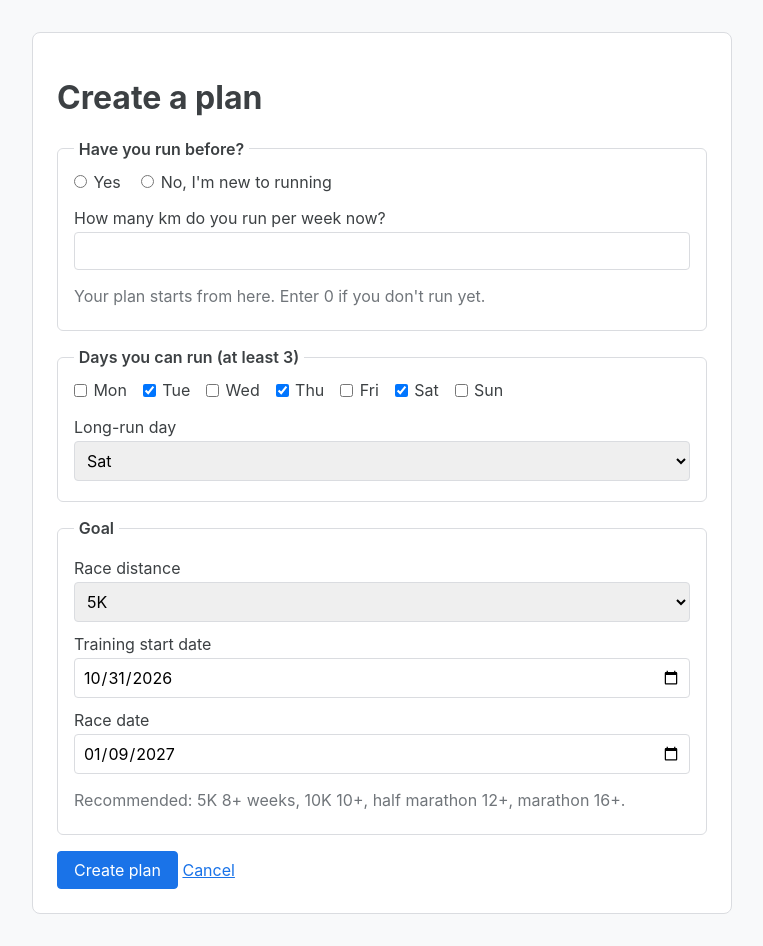
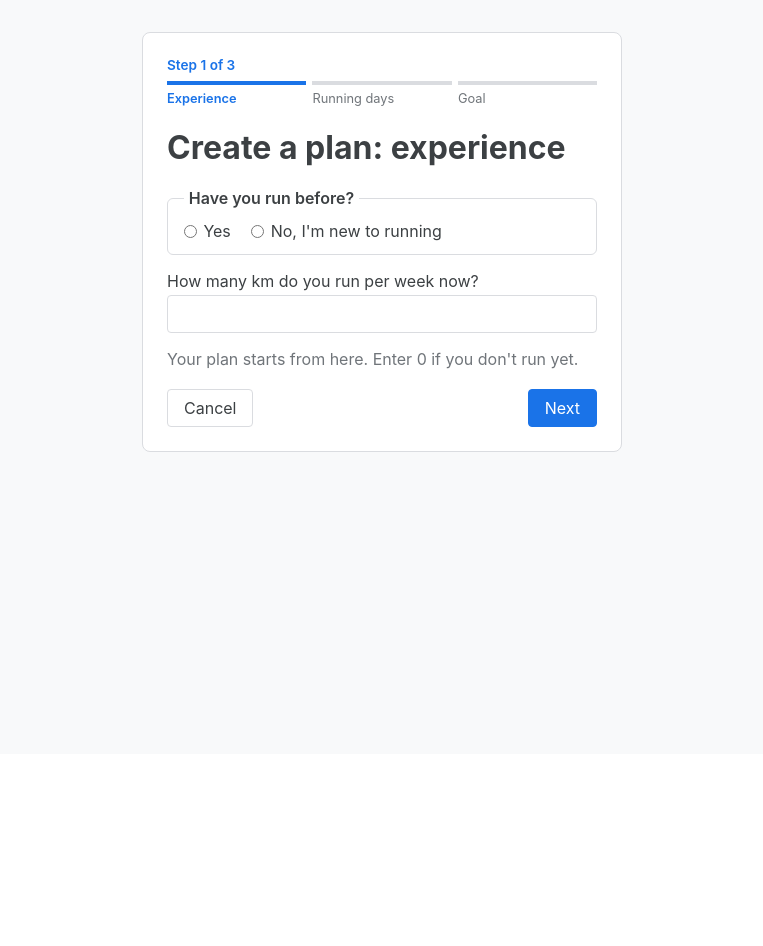
Before and after one commit to HaoSophareth/cs162-ai-app, a Flask app: page /plans/new in a window 1280 px wide. Shown: the part 46-992 px from the top of the page, without its empty margins (258-1021 px from the left). After the commit the page ends 498 px from the top, so only its background shows below. Run offline with Flask 3, Linux system fonts and the light colour scheme; the visitor is signed in with stand-in values (Sample User, id 1); tables that the repository leaves empty hold one stand-in row (values such as "Sample post").

Commit message:
Build 1: create/edit plan in 3 steps (re-prompt)

```diff
--- a/feature_build/app.py
+++ b/feature_build/app.py
@@ -326,8 +326,17 @@ def profile_required(view):
 TIME_PATTERN = re.compile(r"^(\d{1,2}:)?[0-5]?\d:[0-5]\d$")  # mm:ss or h:mm:ss
 
 
+# The plan form is split into three steps. Each step is a normal form post;
+# answers from the other steps travel along as hidden fields, so nothing is
+# stored until the last step creates (or regenerates) the plan.
+PLAN_STEPS = {1: "Experience", 2: "Running days", 3: "Goal"}
+
+
 def read_plan_form(form):
-    """Return (values, errors) from the submitted plan form."""
+    """Return (values, errors) from the submitted plan form.
+
+    errors maps each step number to that step's error messages.
+    """
     values = {
         "experience": form.get("experience"),
         "weekly_km": parse_number(form.get("weekly_km")),
@@ -337,59 +346,87 @@ def read_plan_form(form):
         "start_date": parse_date(form.get("start_date")),
         "race_date": parse_date(form.get("race_date")),
     }
-    errors = []
+    errors = {1: [], 2: [], 3: []}
     if values["experience"] not in plan.START_KM_LIMITS:
-        errors.append("Tell us whether you have run before.")
+        errors[1].append("Tell us whether you have run before.")
 
     # Race times only make sense for people who have run before; blank is fine.
     for key, label in RACE_TIMES:
         text = form.get(key, "").strip()
         values[key] = text if values["experience"] == "experienced" and text else None
         if values[key] and not TIME_PATTERN.match(text):
-            errors.append(f"Write your {label} time as mm:ss or h:mm:ss, e.g. 27:30 or 1:58:00.")
+            errors[1].append(f"Write your {label} time as mm:ss or h:mm:ss, e.g. 27:30 or 1:58:00.")
 
     if values["weekly_km"] is None or not 0 <= values["weekly_km"] <= 200:
-        errors.append("Enter how many km you run per week now (0 if you don't run yet).")
+        errors[1].append("Enter how many km you run per week now (0 if you don't run yet).")
     if len(values["run_days"]) < 3:
-        errors.append("Pick at least 3 days you can run.")
+        errors[2].append("Pick at least 3 days you can run.")
     if values["long_day"] not in values["run_days"]:
-        errors.append("The long-run day must be one of your running days.")
+        errors[2].append("The long-run day must be one of your running days.")
     if values["distance"] not in plan.DISTANCES:
-        errors.append("Pick a race distance.")
+        errors[3].append("Pick a race distance.")
     if not values["start_date"] or not values["race_date"]:
-        errors.append("Enter both a start date and a race date.")
+        errors[3].append("Enter both a start date and a race date.")
     elif values["race_date"] <= values["start_date"]:
-        errors.append("The race date must be after the start date.")
+        errors[3].append("The race date must be after the start date.")
     return values, errors
+
+
+def short_plan_key(values):
+    """Identifies the goal the user confirmed despite the too-short warning,
+    so changing the distance or dates afterwards shows the warning again."""
+    return f"{values['distance']}|{values['start_date']}|{values['race_date']}"
 
 
 def handle_plan_form(existing=None):
     """Shared by "create plan" and "edit plan". existing is the plan being edited."""
-    if request.method == "POST":
-        values, errors = read_plan_form(request.form)
-        if not errors:
-            short = plan.is_too_short(values["distance"], values["start_date"], values["race_date"])
-            # Too-short plans are allowed, but only after the user has seen the warning.
-            if short and not request.form.get("confirm_short"):
-                weeks = plan.count_weeks(values["start_date"], values["race_date"])
-                label, _, recommended = plan.DISTANCES[values["distance"]]
-                return render_template("plan_form.html", values=values, existing=existing,
-                                       short_warning=(weeks, label, recommended))
-            save_plan(values, existing["id"] if existing else None)
-            flash("Your plan was regenerated." if existing else "Your training plan is ready.", "success")
-            return redirect(url_for("plans") if existing else url_for("week"))
-        for error in errors:
+    def show(step, values, **extra):
+        return render_template("plan_form.html", step=step, steps=PLAN_STEPS,
+                               values=values, existing=existing, **extra)
+
+    if request.method == "GET":
+        if existing:
+            values = dict(existing)
+            values["run_days"] = [int(d) for d in existing["run_days"].split(",")]
+        else:
+            values = {"experience": "", "weekly_km": None, "run_days": [1, 3, 5], "long_day": 5,
+                      "distance": "5k", "start_date": date.today(),
+                      "race_date": date.today() + timedelta(weeks=10)}
+        return show(1, values)
+
+    step = int(request.form.get("step", 1)) if request.form.get("step") in ("1", "2", "3") else 1
+    values, errors = read_plan_form(request.form)
+
+    # Back never checks anything, so half-filled answers are kept as they are.
+    if request.form.get("action") == "back":
+        return show(max(step - 1, 1), values)
+
+    if errors[step]:
+        for error in errors[step]:
             flash(error, "error")
-        return render_template("plan_form.html", values=values, existing=existing)
+        return show(step, values)
+    if step < 3:
+        return show(step + 1, values)
 
-    if existing:
-        values = dict(existing)
-        values["run_days"] = [int(d) for d in existing["run_days"].split(",")]
-    else:
-        values = {"experience": "", "weekly_km": None, "run_days": [1, 3, 5], "long_day": 5,
-                  "distance": "5k", "start_date": date.today(),
-                  "race_date": date.today() + timedelta(weeks=10)}
-    return render_template("plan_form.html", values=values, existing=existing)
+    # Last step: every step should be valid by now, but check in case a
+    # hidden field was tampered with, and send the user to the step to fix.
+    for earlier in (1, 2):
+        if errors[earlier]:
+            for error in errors[earlier]:
+                flash(error, "error")
+            return show(earlier, values)
+
+    # Too-short plans are allowed, but only after the user has seen the warning.
+    if (plan.is_too_short(values["distance"], values["start_date"], values["race_date"])
+            and request.form.get("confirm_short") != short_plan_key(values)):
+        weeks = plan.count_weeks(values["start_date"], values["race_date"])
+        label, _, recommended = plan.DISTANCES[values["distance"]]
+        return show(3, values, short_warning=(weeks, label, recommended),
+                    confirm_key=short_plan_key(values))
+
+    save_plan(values, existing["id"] if existing else None)
+    flash("Your plan was regenerated." if existing else "Your training plan is ready.", "success")
+    return redirect(url_for("plans") if existing else url_for("week"))
 
 
 @app.route("/plans")
--- a/feature_build/static/style.css
+++ b/feature_build/static/style.css
@@ -307,3 +307,18 @@ a.button.primary:hover { background: #1765cc; }
 }
 button.danger { color: #c5221f; }
 button.danger:hover { background: #fce8e6; }
+
+/* ---------- Plan form steps ---------- */
+.step-count { margin: 0; font-size: 0.85rem; font-weight: 600; color: #1a73e8; }
+.steps { display: flex; gap: 0.4rem; list-style: none; padding: 0; margin: 0.5rem 0 1rem; }
+.steps li {
+  flex: 1;
+  padding-top: 0.4rem;
+  border-top: 4px solid var(--border);
+  font-size: 0.8rem;
+  color: var(--muted);
+}
+.steps li.done { border-color: #8ab4f8; }
+.steps li.current { border-color: #1a73e8; color: #1a73e8; font-weight: 600; }
+/* Back sits on the left and Next on the right, though Next is first in the HTML. */
+.step-buttons { display: flex; flex-direction: row-reverse; justify-content: space-between; margin-top: 1.25rem; }
--- a/feature_build/templates/plan_form.html
+++ b/feature_build/templates/plan_form.html
@@ -1,25 +1,29 @@
 {% extends "base.html" %}
 {% block title %}{{ "Edit plan" if existing else "Create a plan" }}{% endblock %}
 {% block content %}
-<div class="card">
-  <h1>{{ "Edit plan" if existing else "Create a plan" }}</h1>
+{% set weekly_km = '%g'|format(values.weekly_km) if values.weekly_km is not none else '' %}
+<div class="card narrow">
+  <p class="step-count">Step {{ step }} of {{ steps|length }}</p>
+  <ol class="steps">
+    {% for number, name in steps.items() %}
+      <li class="{% if number == step %}current{% elif number < step %}done{% endif %}">{{ name }}</li>
+    {% endfor %}
+  </ol>
+  <h1>{{ "Edit plan" if existing else "Create a plan" }}: {{ steps[step]|lower }}</h1>
 
-  {% if existing %}
+  {# Remind people editing a plan, at the start and right before saving. #}
+  {% if existing and step in (1, 3) %}
     <p class="flash warning">
       Saving will regenerate this whole plan. Any changes you made to its runs
       (dates, distances, notes, done marks) will be replaced.
     </p>
   {% endif %}
 
-  {% if short_warning %}
-    {% set weeks, label, recommended = short_warning %}
-    <p class="flash warning">
-      Your plan is only {{ weeks }} week{{ "s" if weeks != 1 }} long. For a {{ label }}
-      at least {{ recommended }} weeks of training is recommended. You can still go ahead.
-    </p>
-  {% endif %}
+  <form method="post" class="plan-form">
+    <input type="hidden" name="step" value="{{ step }}">
 
-  <form method="post" class="plan-form">
+    {# ---- Step 1: experience ---- #}
+    {% if step == 1 %}
       <fieldset>
         <legend>Have you run before?</legend>
         <label class="choice"><input type="radio" name="experience" value="experienced" id="ran-before" required
@@ -38,14 +42,19 @@
             {% endfor %}
           </div>
         </div>
-
+      </fieldset>
       <label>How many km do you run per week now?
-        <input type="number" name="weekly_km" min="0" max="200" step="0.5" required
-               value="{{ '%g'|format(values.weekly_km) if values.weekly_km is not none else '' }}">
+        <input type="number" name="weekly_km" min="0" max="200" step="0.5" required value="{{ weekly_km }}">
       </label>
       <p class="muted">Your plan starts from here. Enter 0 if you don't run yet.</p>
-    </fieldset>
+    {% else %}
+      <input type="hidden" name="experience" value="{{ values.experience or '' }}">
+      {% for key, _ in RACE_TIMES %}<input type="hidden" name="{{ key }}" value="{{ values[key] or '' }}">{% endfor %}
+      <input type="hidden" name="weekly_km" value="{{ weekly_km }}">
+    {% endif %}
 
+    {# ---- Step 2: running days ---- #}
+    {% if step == 2 %}
       <fieldset>
         <legend>Days you can run (at least 3)</legend>
         <div class="day-grid">
@@ -54,6 +63,7 @@
               {% if loop.index0 in values.run_days %}checked{% endif %}> {{ name }}</label>
           {% endfor %}
         </div>
+      </fieldset>
       <label>Long-run day
         <select name="long_day">
           {% for name in WEEKDAYS %}
@@ -61,10 +71,13 @@
           {% endfor %}
         </select>
       </label>
-    </fieldset>
+    {% else %}
+      {% for day in values.run_days %}<input type="hidden" name="run_days" value="{{ day }}">{% endfor %}
+      <input type="hidden" name="long_day" value="{{ values.long_day }}">
+    {% endif %}
 
-    <fieldset>
-      <legend>Goal</legend>
+    {# ---- Step 3: goal ---- #}
+    {% if step == 3 %}
       <label>Race distance
         <select name="distance">
           {% for key, info in DISTANCES.items() %}
@@ -79,15 +92,35 @@
         <input type="date" name="race_date" required value="{{ values.race_date or '' }}">
       </label>
       <p class="muted">Recommended: 5K 8+ weeks, 10K 10+, half marathon 12+, marathon 16+.</p>
-    </fieldset>
 
       {% if short_warning %}
-      <input type="hidden" name="confirm_short" value="1">
-      <button class="primary">{{ "Save plan anyway" if existing else "Create plan anyway" }}</button>
+        {% set weeks, label, recommended = short_warning %}
+        <p class="flash warning">
+          Your plan is only {{ weeks }} week{{ "s" if weeks != 1 }} long. For a {{ label }}
+          at least {{ recommended }} weeks of training is recommended. You can still go ahead.
+        </p>
+        <input type="hidden" name="confirm_short" value="{{ confirm_key }}">
+      {% endif %}
     {% else %}
-      <button class="primary">{{ "Save and regenerate plan" if existing else "Create plan" }}</button>
+      <input type="hidden" name="distance" value="{{ values.distance or '' }}">
+      <input type="hidden" name="start_date" value="{{ values.start_date or '' }}">
+      <input type="hidden" name="race_date" value="{{ values.race_date or '' }}">
     {% endif %}
-    <a href="{{ url_for('plans') if existing else url_for('week') }}">Cancel</a>
+
+    {# Next comes first in the HTML so pressing Enter goes forward, not back;
+       .step-buttons puts Back on the left visually. #}
+    <div class="step-buttons">
+      <button class="primary" name="action" value="next">
+        {% if step < 3 %}Next
+        {% elif short_warning %}{{ "Save plan anyway" if existing else "Create plan anyway" }}
+        {% else %}{{ "Save and regenerate plan" if existing else "Create plan" }}{% endif %}
+      </button>
+      {% if step > 1 %}
+        <button name="action" value="back" formnovalidate>Back</button>
+      {% else %}
+        <a class="button" href="{{ url_for('plans') if existing else url_for('week') }}">Cancel</a>
+      {% endif %}
+    </div>
   </form>
 </div>
 {% endblock %}
```
Also changed, not shown: feature_build/README.md. Lines whose indentation alone changed are shown as unchanged.
